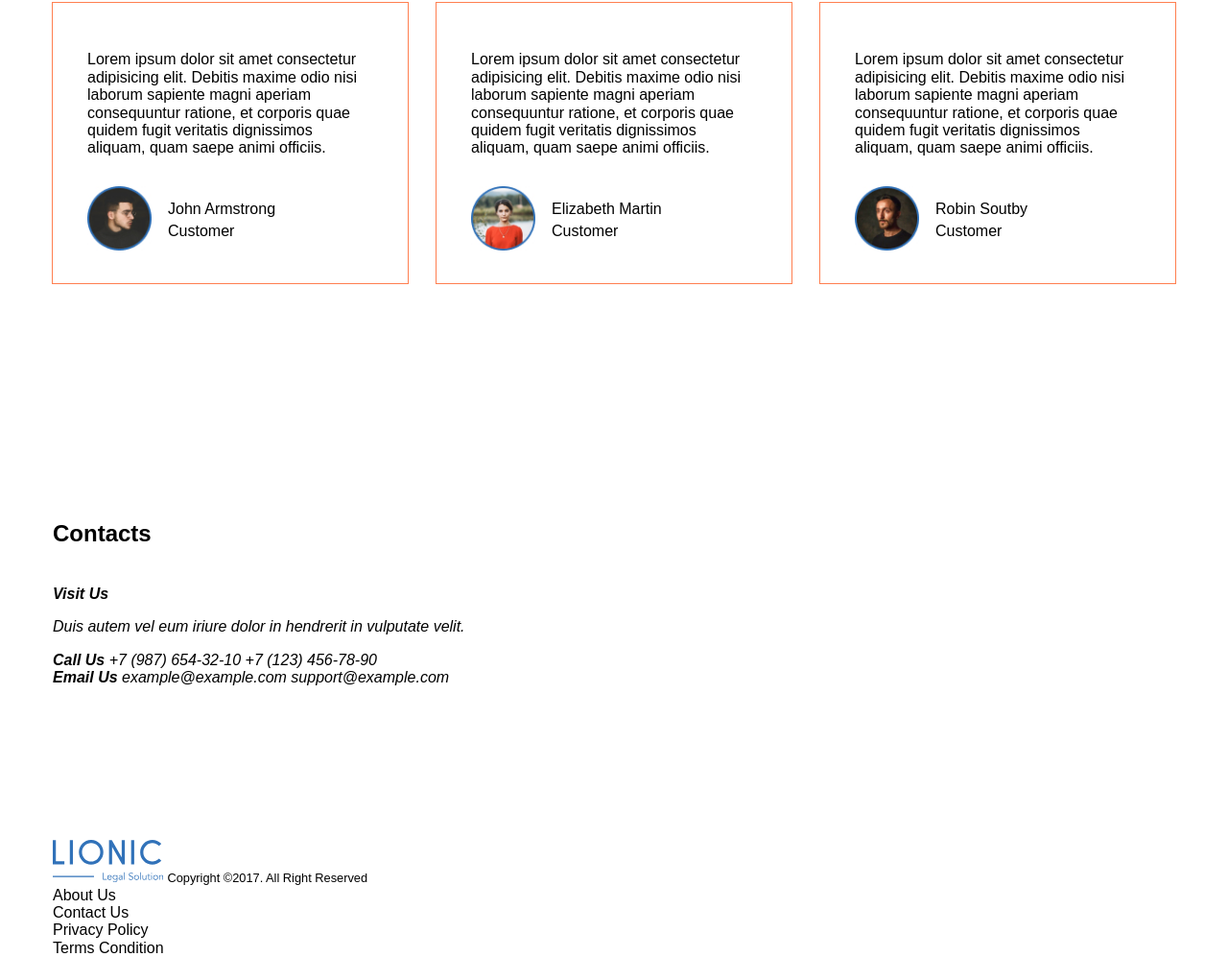
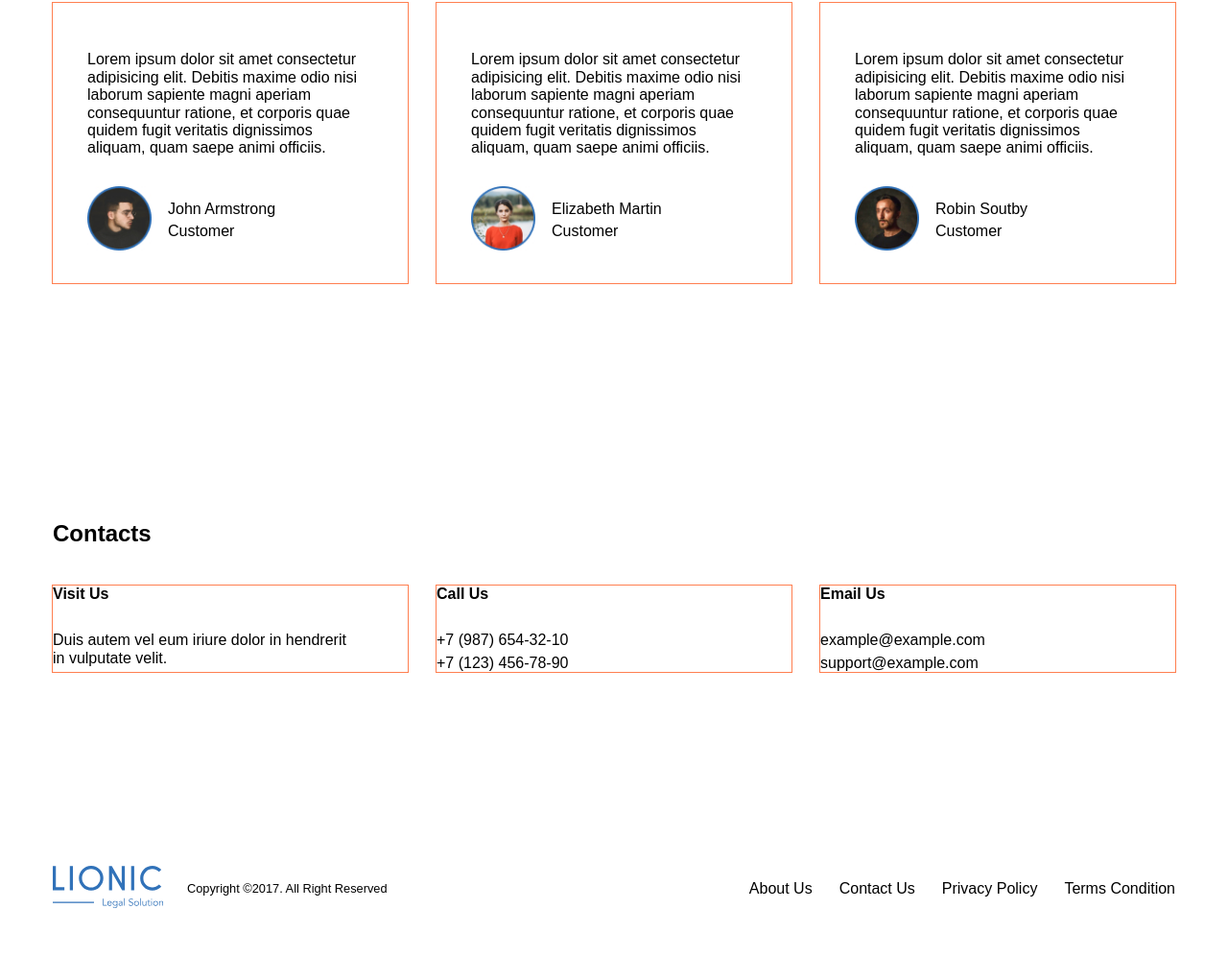
Before and after one commit to DevDataOrg/6.5-maket-lionik-tutorial, a plain HTML site: page index.html in a window 1280 px wide. Shown: the part 2052-3049 px from the top of the page at 96% size. Drawn offline with Linux system fonts and the light colour scheme.

Commit message:
contacts + footer

```diff
--- a/css/style.css
+++ b/css/style.css
@@ -215,3 +215,54 @@ body {
 .clients-name {
   margin-bottom: 5px;
 }
+
+/*! contacts */
+.contacts-address {
+  font-style: normal;
+}
+
+.contacts-item {
+  flex-direction: column;
+  width: 370px;
+  outline: 1px solid coral;
+}
+
+.contacts-item:not(:nth-child(3n)){
+  margin-right: 30px;
+}
+
+.contacts-item-caption {
+  margin-bottom: 30px;
+}
+
+.contacts-item-text {
+  margin: 0;
+}
+
+.contacts-item-link:not(:last-child) {
+  margin-bottom: 5px;
+}
+
+/*! footer */
+
+.footer {
+  padding: 42px 0;
+}
+
+.footer-container {
+  align-items: center;
+  justify-content: space-between;
+}
+
+.footer-left,
+.footer-right {
+  align-items: center;
+}
+
+.footer-logo {
+  margin-right: 25px;
+}
+
+.footer-item:not(:last-child) {
+  margin-right: 28px;
+}
--- a/index.html
+++ b/index.html
@@ -273,8 +273,8 @@
                     Contacts
                 </h2>
                 <address class="contacts-address">
-                    <ul class="contacts-list list-reset">
-                        <li class="contacts-item">
+                    <ul class="contacts-list list-reset flex">
+                        <li class="contacts-item flex">
                             <strong class="contacts-item-caption">
                                 Visit Us
                             </strong>
@@ -282,7 +282,7 @@
                                 Duis autem vel eum iriure dolor in&nbsp;hendrerit in&nbsp;vulputate velit.
                             </p>
                         </li>
-                        <li class="contacts-item">
+                        <li class="contacts-item flex">
                             <strong class="contacts-item-caption">
                                 Call Us
                             </strong>
@@ -293,7 +293,7 @@
                                 +7 (123) 456-78-90
                             </a>
                         </li>
-                        <li class="contacts-item">
+                        <li class="contacts-item flex">
                             <strong class="contacts-item-caption">
                                 Email Us
                             </strong>
@@ -314,8 +314,8 @@
     </main>
 
     <footer class="footer">
-        <div class="container">
-			<div class="footer-left">
+        <div class="container flex footer-container">
+			<div class="footer-left flex">
 				<a href="#" class="footer-logo">
 					<img src="img/logo.svg" alt="Logo">
 				</a>
@@ -323,9 +323,9 @@
 					Copyright ©2017. All Right Reserved
 				</small>
 			</div>
-			<div class="footer-right">
+			<div class="footer-right flex">
 				<nav class="footer-nav">
-					<ul class="footer-list list-reset">
+					<ul class="footer-list list-reset flex">
 						<li class="footer-item">
 							<a href="#" target="_blank" class="footer-link">About Us</a>
 						</li>
@@ -340,7 +340,7 @@
 						</li>
 					</ul>
 				</nav>
-				<ul class="social list-reset">
+				<ul class="social list-reset flex">
 					<li class="social-item"><a href="#" class="social-link social-link-tw"></a></li>
 					<li class="social-item"><a href="#" class="social-link social-link-linkedin"></a></li>
 					<li class="social-item"><a href="#" class="social-link social-link-mail"></a></li>
```
